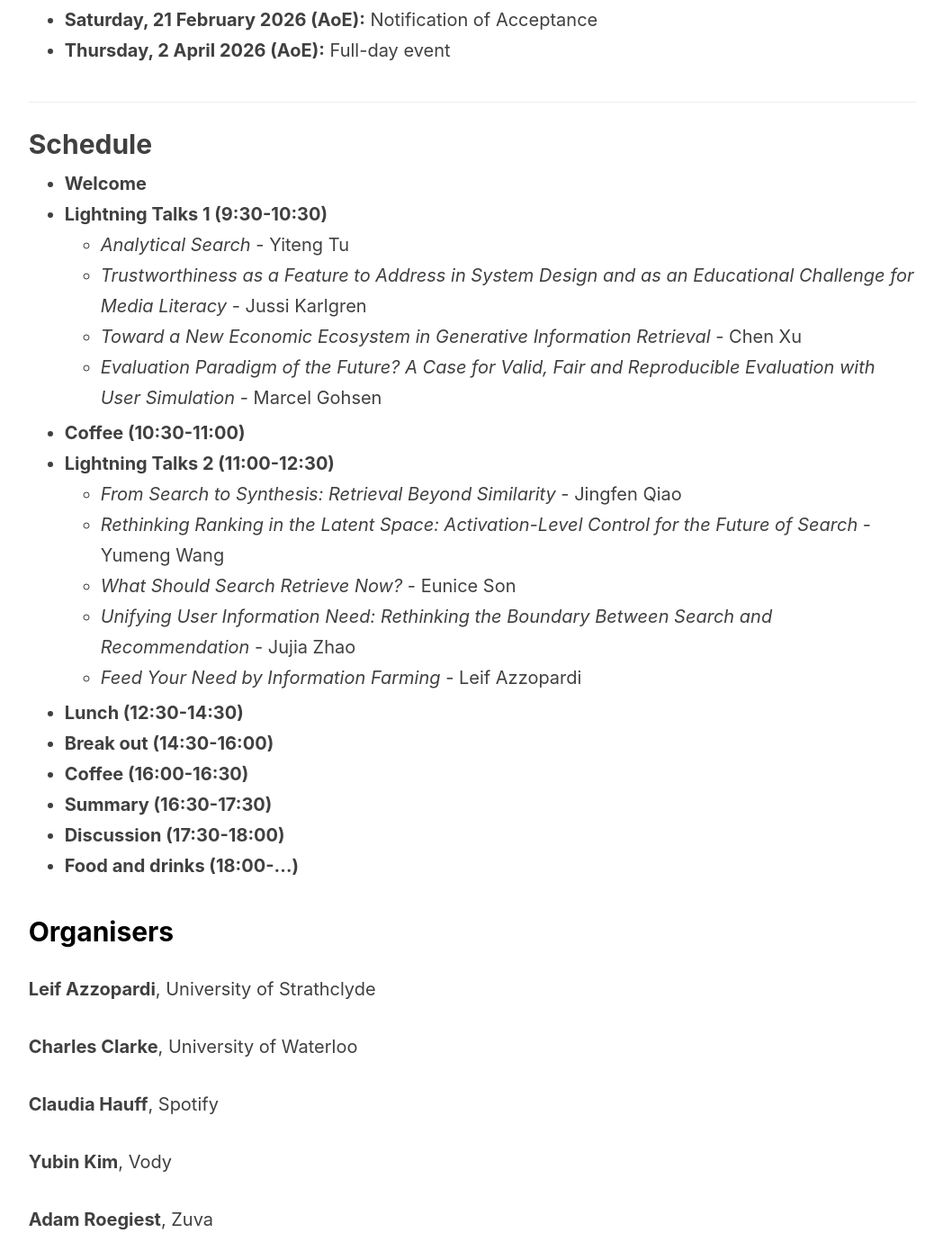
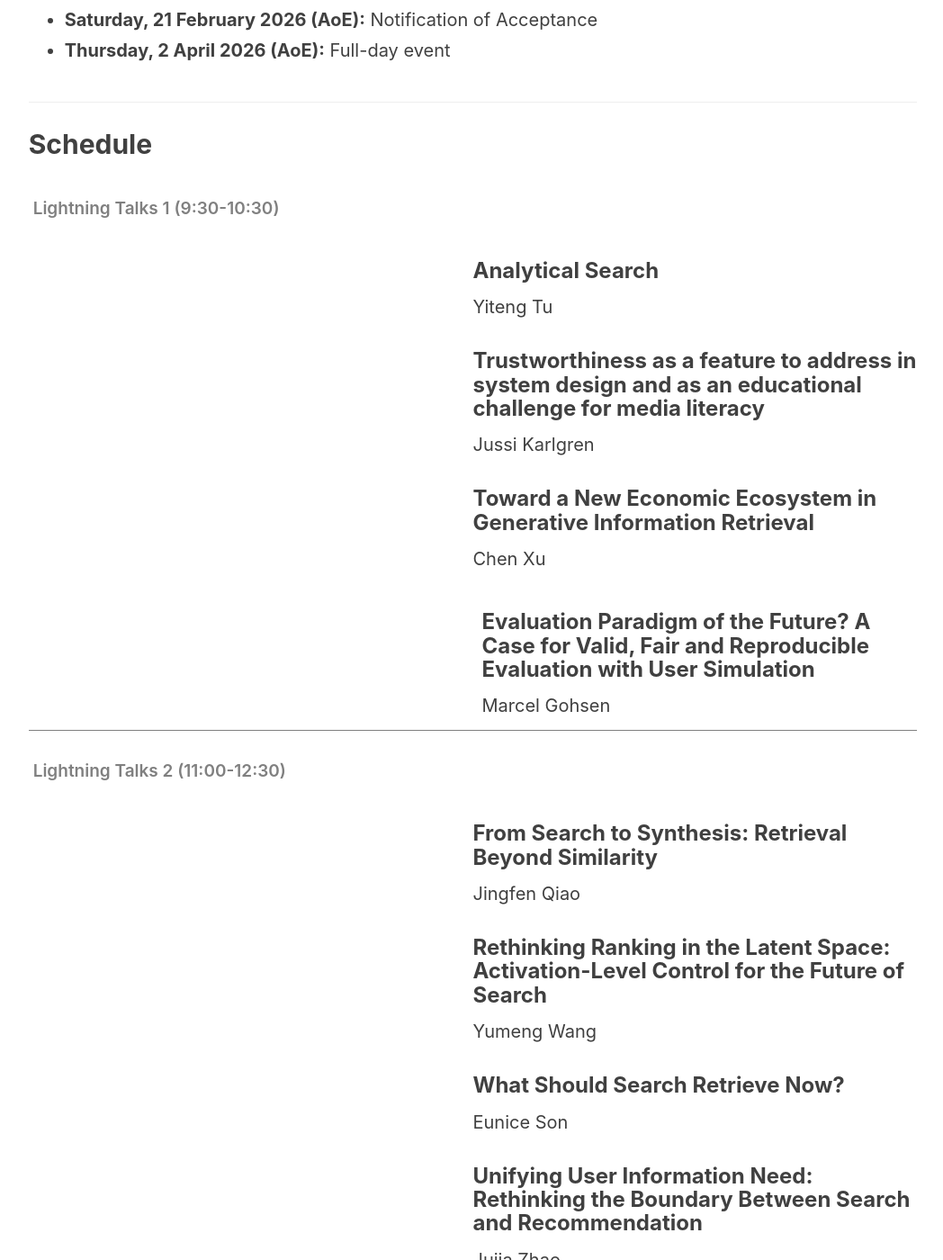
Before and after one commit to SearchFutures/SearchFutures.github.io, a Jekyll site: the page built from index.md, in a window 1280 px wide and 1400 px high, scrolled down 3931 px. Shown: the whole window at 90% size, without its empty margins (90-1138 px from the left). Built offline with Jekyll 4.4.1, drawn with Linux system fonts in a browser that asks for light colours; nearby versions of some CDN libraries; our own code applies the rules of GitHub Pages for plain Markdown files.

Commit message:
Restyle schedule to match previous workshop table layout

```diff
--- a/index.md
+++ b/index.md
@@ -91,25 +91,54 @@ If you are interested in presenting your views, submit an abstract only (approx.
 
 ## <a name='Schedule' style="text-decoration: none; color: inherit;"> Schedule </a>
 
-- **Welcome**
-- **Lightning Talks 1 (9:30-10:30)**
-  - *Analytical Search* - Yiteng Tu
-  - *Trustworthiness as a Feature to Address in System Design and as an Educational Challenge for Media Literacy* - Jussi Karlgren
-  - *Toward a New Economic Ecosystem in Generative Information Retrieval* - Chen Xu
-  - *Evaluation Paradigm of the Future? A Case for Valid, Fair and Reproducible Evaluation with User Simulation* - Marcel Gohsen
-- **Coffee (10:30-11:00)**
-- **Lightning Talks 2 (11:00-12:30)**
-  - *From Search to Synthesis: Retrieval Beyond Similarity* - Jingfen Qiao
-  - *Rethinking Ranking in the Latent Space: Activation-Level Control for the Future of Search* - Yumeng Wang
-  - *What Should Search Retrieve Now?* - Eunice Son
-  - *Unifying User Information Need: Rethinking the Boundary Between Search and Recommendation* - Jujia Zhao
-  - *Feed Your Need by Information Farming* - Leif Azzopardi
-- **Lunch (12:30-14:30)**
-- **Break out (14:30-16:00)**
-- **Coffee (16:00-16:30)**
-- **Summary (16:30-17:30)**
-- **Discussion (17:30-18:00)**
-- **Food and drinks (18:00-...)**
+<table style="border-collapse: collapse;">
+  <tbody>
+    <tr>
+      <td style="padding: 5px; width: 50%;"> <h5>Lightning Talks 1 (9:30-10:30)</h5> </td>
+      <td>        </td>
+    </tr>
+    <tr>
+      <td>     </td>
+      <td> <h3>Analytical Search</h3>    Yiteng Tu    </td>
+    </tr>
+    <tr>
+      <td>     </td>
+      <td> <h3>Trustworthiness as a feature to address in system design and as an educational challenge for media literacy</h3>    Jussi Karlgren    </td>
+    </tr>
+    <tr>
+      <td>     </td>
+      <td> <h3>Toward a New Economic Ecosystem in Generative Information Retrieval</h3>    Chen Xu    </td>
+    </tr>
+    <tr>
+      <td style="border-bottom: 1px solid gray; padding: 10px; width: 50%;"> </td>
+      <td style="border-bottom: 1px solid gray; padding: 10px;"> <h3>Evaluation Paradigm of the Future? A Case for Valid, Fair and Reproducible Evaluation with User Simulation</h3>    Marcel Gohsen    </td>
+    </tr>
+    <tr>
+      <td style="padding: 5px; width: 50%;"> <h5>Lightning Talks 2 (11:00-12:30)</h5> </td>
+      <td>        </td>
+    </tr>
+    <tr>
+      <td>     </td>
+      <td> <h3>From Search to Synthesis: Retrieval Beyond Similarity</h3>    Jingfen Qiao    </td>
+    </tr>
+    <tr>
+      <td>     </td>
+      <td> <h3>Rethinking Ranking in the Latent Space: Activation-Level Control for the Future of Search</h3>    Yumeng Wang    </td>
+    </tr>
+    <tr>
+      <td>     </td>
+      <td> <h3>What Should Search Retrieve Now?</h3>    Eunice Son    </td>
+    </tr>
+    <tr>
+      <td>     </td>
+      <td> <h3>Unifying User Information Need: Rethinking the Boundary Between Search and Recommendation</h3>    Jujia Zhao    </td>
+    </tr>
+    <tr>
+      <td style="border-bottom: 1px solid gray; padding: 10px; width: 50%;"> </td>
+      <td style="border-bottom: 1px solid gray; padding: 10px;"> <h3>Feed Your Need by Information Farming</h3>    Leif Azzopardi    </td>
+    </tr>
+  </tbody>
+</table>
 
 ## <a name='Organisers' style="color: black !important; text-decoration: none;"> Organisers </a>
 
```
